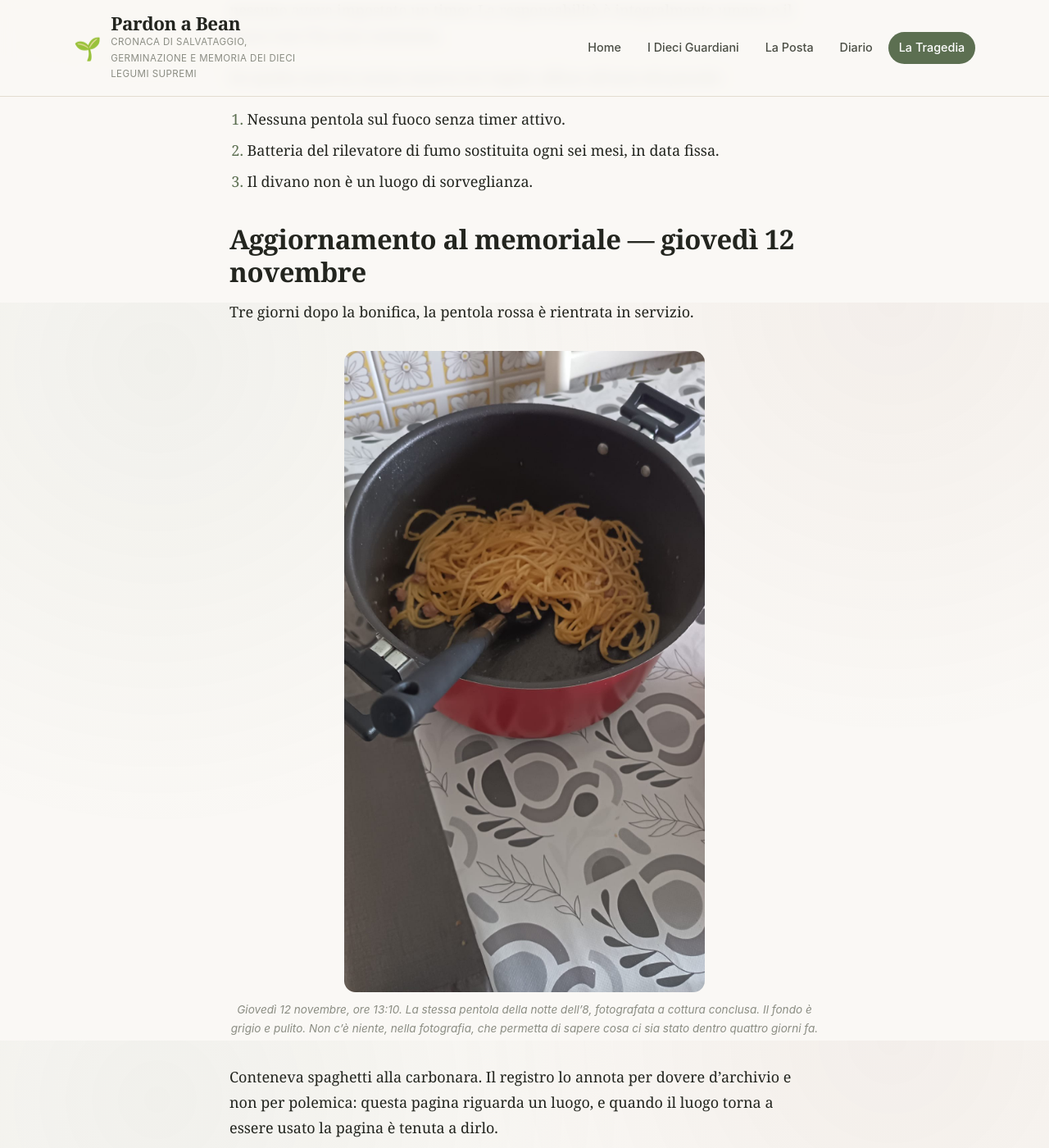
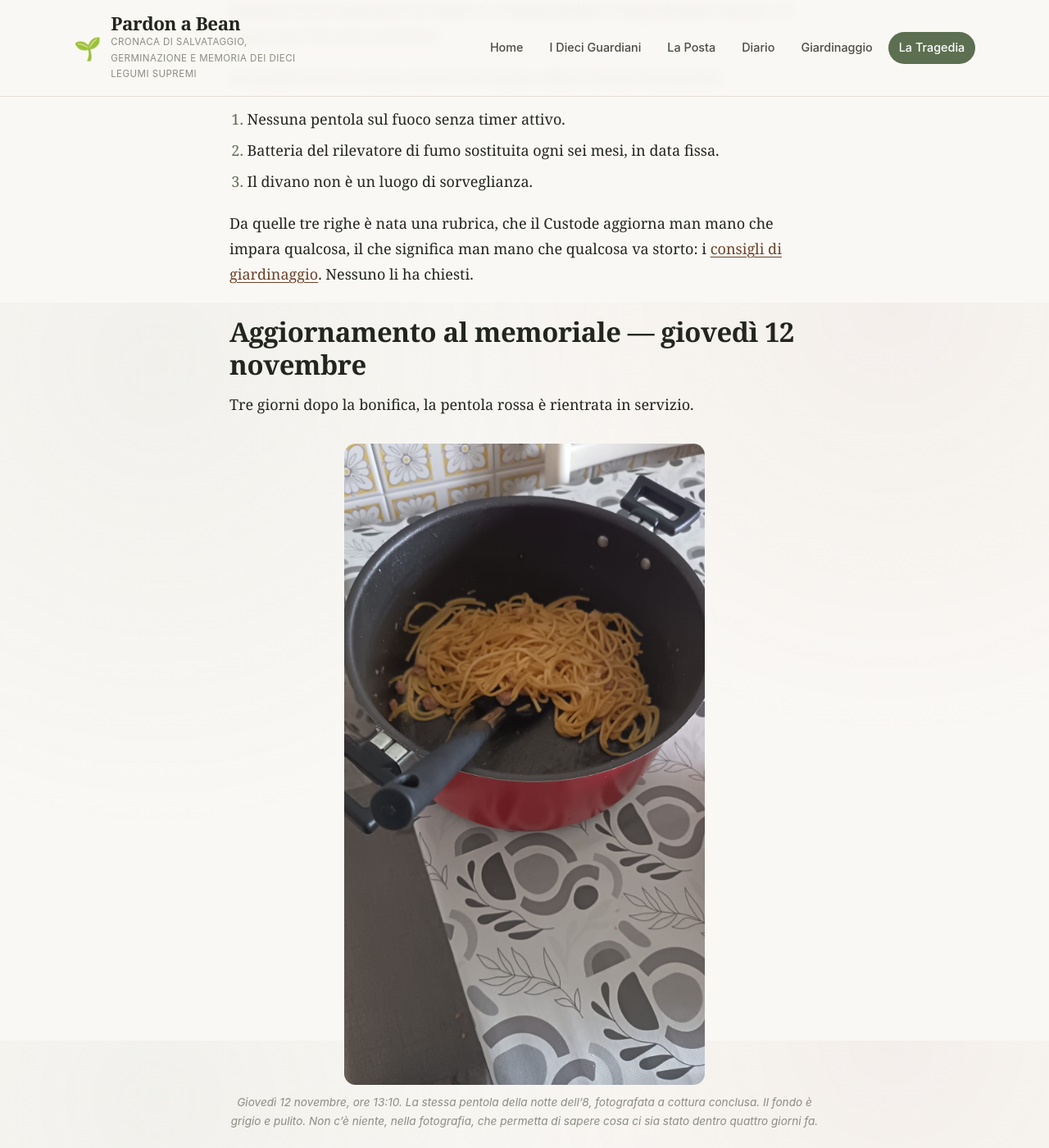
Before and after one commit to cripantea/pardonabean, a Jekyll site: the page built from tragedia.md, in a window 1280 px wide and 1400 px high, scrolled down 8631 px. Shown: the whole window at 82% size. Built offline with Jekyll 4.4.1, drawn with Linux system fonts in a browser that asks for light colours.

Commit message:
Consigli di giardinaggio: la rubrica che nessuno ha chiesto
Dieci consigli pratici del Custode, in /giardinaggio/, alimentati da
_data/consigli.yml. Quelli con la data a pie' di voce portano l'ora
esatta della cronistoria: un consiglio che arriva dopo il fatto non
e' un consiglio, e' un rendiconto scritto all'imperativo.

Regola di scrittura fissata nella regia: il consiglio e' inutile
perche' e' ovvio o perche' arriva tardi, mai perche' e' assurdo. La
fisica del sito resta intatta, i fagioli non si muovono e non hanno
arti. La domanda sull'esemplare troppo grosso da mandare in palestra
diventa il consiglio n. 8, dove risponde il Custode con letteralita'
e il merito e' gia' stato chiuso da Bud nella Posta.

- voce di menu "Giardinaggio" fra Diario e La Tragedia.
- le tre regole dell'anta del pensile, nel memoriale, rimandano alla
  rubrica da cui sono nate.
- il n. 9 entra oggi con IDROGERMINA ed e' il formato pronto per
  l'avvertenza di domenica.

Co-Authored-By: Claude Opus 5 <noreply@anthropic.com>

```diff
--- a/_layouts/default.html
+++ b/_layouts/default.html
@@ -71,6 +71,7 @@
           <li><a href="{{ '/fagioli/' | relative_url }}"{% if page.url contains '/fagioli' %} class="is-active" aria-current="page"{% endif %}>I Dieci Guardiani</a></li>
           <li><a href="{{ '/posta/' | relative_url }}"{% if page.url contains '/posta' %} class="is-active" aria-current="page"{% endif %}>La Posta</a></li>
           <li><a href="{{ '/diario/' | relative_url }}"{% if page.url contains '/diario' %} class="is-active" aria-current="page"{% endif %}>Diario</a></li>
+          <li><a href="{{ '/giardinaggio/' | relative_url }}"{% if page.url contains '/giardinaggio' %} class="is-active" aria-current="page"{% endif %}>Giardinaggio</a></li>
           <li><a href="{{ '/tragedia/' | relative_url }}"{% if page.url contains '/tragedia' %} class="is-active" aria-current="page"{% endif %}>La Tragedia</a></li>
         </ul>
       </nav>
--- a/assets/css/style.css
+++ b/assets/css/style.css
@@ -900,6 +900,57 @@ a.nav-giorno:hover .nav-giorno-freccia { color: var(--borlotto); }
 .post-back { margin: 0; }
 
 /* --------------------------------------------------------------
+   12-bis. Consigli di giardinaggio
+   -------------------------------------------------------------- */
+.consigli {
+  list-style: none;
+  padding: 0;
+  margin: 2.5rem 0 0;
+  counter-reset: none;
+}
+
+.consiglio {
+  border-top: 1px solid var(--bordo);
+  padding: 1.9rem 0 1.7rem;
+  margin: 0;
+}
+.consiglio:last-child { border-bottom: 1px solid var(--bordo); }
+
+.consiglio-n {
+  font-family: var(--sans);
+  font-size: .7rem;
+  letter-spacing: .16em;
+  text-transform: uppercase;
+  font-weight: 700;
+  color: var(--borlotto);
+  margin: 0 0 .45rem;
+}
+
+.consiglio-titolo {
+  font-size: clamp(1.2rem, 1.05rem + .6vw, 1.5rem);
+  line-height: 1.26;
+  margin: 0 0 .7rem;
+}
+
+.consiglio-testo { margin: 0 0 .7rem; }
+
+.consiglio-appreso,
+.consiglio-nota {
+  font-family: var(--sans);
+  font-size: .84rem;
+  line-height: 1.65;
+  color: var(--grigio-tenue);
+  margin: 0 0 .35rem;
+}
+.consiglio-appreso span,
+.consiglio-nota span { font-weight: 700; color: var(--inchiostro-soft); }
+
+.consiglio-appreso {
+  border-left: 2px solid var(--bordo);
+  padding-left: .8rem;
+}
+
+/* --------------------------------------------------------------
    13. Riquadri e segnaposto immagine
    -------------------------------------------------------------- */
 .callout {
--- a/tragedia.md
+++ b/tragedia.md
@@ -192,6 +192,10 @@ Da quella notte la cucina osserva tre regole, affisse all'anta del pensile:
 1. Nessuna pentola sul fuoco senza timer attivo.
 2. Batteria del rilevatore di fumo sostituita ogni sei mesi, in data fissa.
 3. Il divano non è un luogo di sorveglianza.
+
+Da quelle tre righe è nata una rubrica, che il Custode aggiorna man mano che impara qualcosa, il
+che significa man mano che qualcosa va storto: i
+[consigli di giardinaggio]({{ '/giardinaggio/' | relative_url }}). Nessuno li ha chiesti.
 
 ## Aggiornamento al memoriale — giovedì 12 novembre
 
```
Also changed, not shown: _data/consigli.yml (added, +120 -0 lines), _drafts/arco-bud-calendario.md (+34 -0 lines), giardinaggio.md (added, +53 -0 lines).
